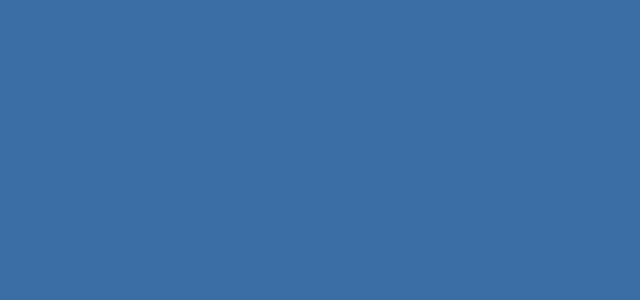
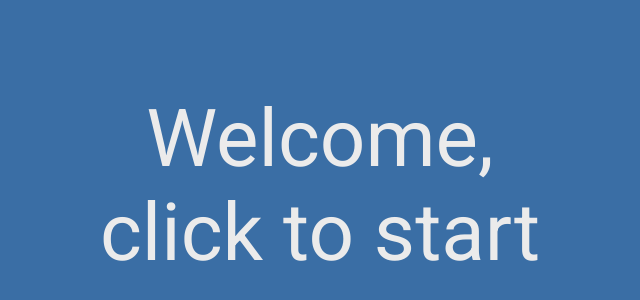
Before and after one commit to whiskacz/MovieManager1.0, a React (Create React App) app: page / in a window 1280 px wide. Shown: the part 214-514 px from the top of the page, without its empty margins (320-960 px from the left). Built offline with nearby package versions, Linux system fonts and the light colour scheme.

Commit message:
loginContainer in progress

```diff
--- a/public/index.html
+++ b/public/index.html
@@ -25,6 +25,9 @@
       Learn how to configure a non-root public URL by running `npm run build`.
     -->
     <title>fm 1.0</title>
+    <link rel="preconnect" href="https://fonts.googleapis.com">
+    <link rel="preconnect" href="https://fonts.gstatic.com" crossorigin>
+    <link href="https://fonts.googleapis.com/css2?family=Roboto:ital,wght@0,400;1,700&display=swap" rel="stylesheet">
   </head>
   <body>
     <noscript>You need to enable JavaScript to run this app.</noscript>
--- /dev/null
+++ b/src/components/LoginPage.tsx
@@ -0,0 +1,15 @@
+import React from 'react'
+
+export const LoginPage = () => {
+  return (
+
+    <main className='loginPageWrapper'>
+        <div className='choiceContainer'>
+
+        </div>
+
+        <div className='loginPageBox'>
+        </div>
+    </main>
+  )
+}
--- a/src/css/main.css
+++ b/src/css/main.css
@@ -11,6 +11,7 @@
   margin: 0;
   padding: 0;
   box-sizing: border-box;
+  font-family: 'Roboto', sans-serif;
 }
 
 .backgroundWrapper {
@@ -31,12 +32,55 @@ li {
 li > *  {
   color: var(--myColor1);
   display: block;
-  animation: animate 30s linear infinite;
+  animation: animateBackground 30s linear infinite;
+}
+
+.mainTitle{
+  color: var(--myColor1);
+  position: absolute;
+  top: 50%;
+  left: 50%;
+  transform: translate(-50%,-50%);
+  animation: animateTitle 3s linear;
+}
+.mainTitle * {
+  font-size: 10vh;
+  text-align: center;
 
 }
 
+.loginPageWrapper{
+  position: absolute;
+  top: 50%;
+  left: 50%;
+  display: flex;
+  flex-direction: column;
+  align-items: center;
+  gap: 5vh;
+  transform: translate(-50%,-50%);
+  transition: 2s
+}
 
-@keyframes animate {
+.choiceContainer{
+  background-color: white;
+  width: 200px;
+  height: 100px;
+  display: flexbox;
+  flex-direction: column;
+
+}
+
+.loginPageBox{
+  width: 30vw;
+  height: 40vh;
+  background-color: var(--myColor1);
+  display: flex;
+  box-shadow: 0px 0px 20px 0px rgba(0, 0, 0, 1);
+  border-radius: 5px;
+}
+
+
+@keyframes animateBackground {
 
   0%{
       transform: translateY(0) rotate(0deg);
@@ -50,3 +94,19 @@ li > *  {
   }
 
 }
+
+@keyframes animateTitle {
+
+  0%{
+    opacity: 0;
+}
+
+  90%{
+    opacity: 0;
+  }
+
+  100%{
+      opacity: 1;
+  }
+
+}
--- a/src/pages/Home.tsx
+++ b/src/pages/Home.tsx
@@ -1,12 +1,21 @@
-import React from 'react';
+import { useState } from 'react';
 import '../css/main.css'
 import { GiFilmStrip } from "react-icons/gi";
+import { LoginPage } from '../components/LoginPage';
 
 export const Home = () => {
 
+  const [showLogin, setShowLogin] = useState<boolean>(false)
+  const handleShowLogin = () => {
+    setTimeout(()=>{
+      setShowLogin(true);
+    }, 400)
+  }
+
+
   return (
     <>
-      <div className='backgroundWrapper'>
+      <div className='backgroundWrapper' onClick={handleShowLogin}>
         <li />
         <li style={{left: `${Math.floor(Math.random() * (90))}%`}}><GiFilmStrip style={{width: `${Math.floor(Math.random()* 15)+ 2}rem`, height: `${Math.floor(Math.random()* 15)+ 2}rem`, left: `${Math.floor(Math.random() * (100))}%`, animationDelay: `${Math.floor(Math.random() * (15))}s`, animationDuration: `${Math.floor(Math.random() * (200)+15)}s`, opacity: `${Math.random()*(0.4-0.05)+0.1}`}}/></li>
         <li style={{left: `${Math.floor(Math.random() * (90))}%`}}><GiFilmStrip style={{width: `${Math.floor(Math.random()* 15)+ 2}rem`, height: `${Math.floor(Math.random()* 15)+ 2}rem`, left: `${Math.floor(Math.random() * (100))}%`, animationDelay: `${Math.floor(Math.random() * (15))}s`, animationDuration: `${Math.floor(Math.random() * (200)+15)}s`, opacity: `${Math.random()*(0.4-0.05)+0.1}`}}/></li>
@@ -18,7 +27,13 @@ export const Home = () => {
         <li style={{left: `${Math.floor(Math.random() * (90))}%`}}><GiFilmStrip style={{width: `${Math.floor(Math.random()* 15)+ 2}rem`, height: `${Math.floor(Math.random()* 15)+ 2}rem`, left: `${Math.floor(Math.random() * (100))}%`, animationDelay: `${Math.floor(Math.random() * (15))}s`, animationDuration: `${Math.floor(Math.random() * (200)+15)}s`, opacity: `${Math.random()*(0.4-0.05)+0.1}`}}/></li>
         <li style={{left: `${Math.floor(Math.random() * (90))}%`}}><GiFilmStrip style={{width: `${Math.floor(Math.random()* 15)+ 2}rem`, height: `${Math.floor(Math.random()* 15)+ 2}rem`, left: `${Math.floor(Math.random() * (100))}%`, animationDelay: `${Math.floor(Math.random() * (15))}s`, animationDuration: `${Math.floor(Math.random() * (200)+15)}s`, opacity: `${Math.random()*(0.4-0.05)+0.1}`}}/></li>
       </div>
-
+      {showLogin ?
+      <LoginPage /> :
+      <div className='mainTitle'>
+        <p>Welcome,</p>
+        <p>click to start</p>
+      </div>
+      }
     </>
   )
 }
```
